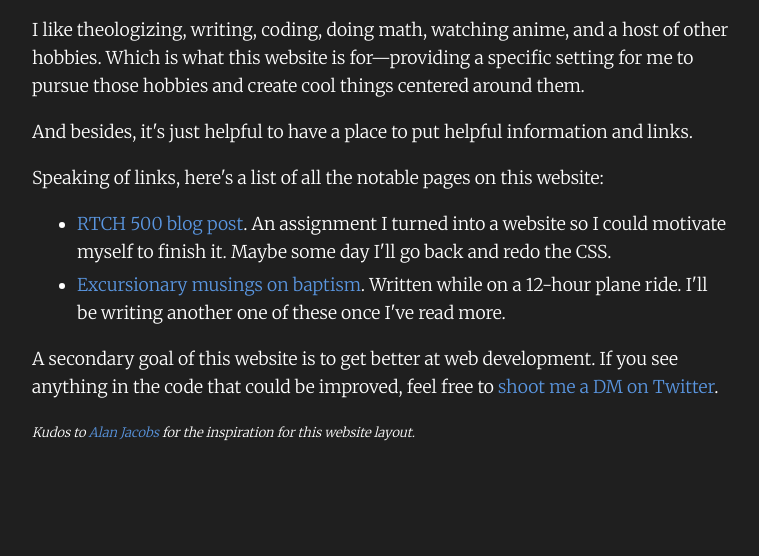
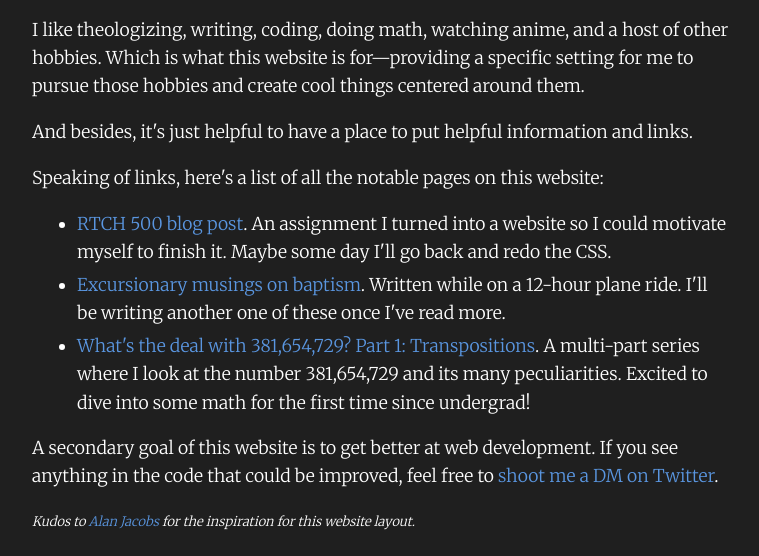
Before and after one commit to sleepminusminus/sleepminusminus.github.io, a Jekyll site: the page built from index.html, in a window 1280 px wide. Shown: the part 416-972 px from the top of the page, without its empty margins (258-1017 px from the left). Built offline with Jekyll 4.4.1, drawn with Linux system fonts in a browser that asks for light colours; before the commit the page ends 900 px from its top, so only the background shows below that.

Commit message:
Add link on home page to new post

```diff
--- a/index.html
+++ b/index.html
@@ -32,6 +32,7 @@ title: Home
     <ul>
         <li><a href="/2023/10/01/rtch-500-blog-post">RTCH 500 blog post</a>. An assignment  I turned into a website so I could motivate myself to finish it. Maybe some day I'll go back and redo the CSS.</li>
         <li><a href="/2023/11/25/excursionary-musings-on-baptism">Excursionary musings on baptism</a>. Written while on a 12-hour plane ride. I'll be writing another one of these once I've read more.</li>
+        <li><a href="/2024/01/09/polydivisible-numbers-part-1">What's the deal with 381,654,729? Part 1: Transpositions</a>. A multi-part series where I look at the number 381,654,729 and its many peculiarities. Excited to dive into some math for the first time since undergrad!</li>
     </ul>
 
     <p>A secondary goal of this website is to get better at web development. If you see anything in the code that could be improved, feel free to <a href="https://twitter.com/sleepminusminus">shoot me a DM on Twitter</a>.</p>
```
